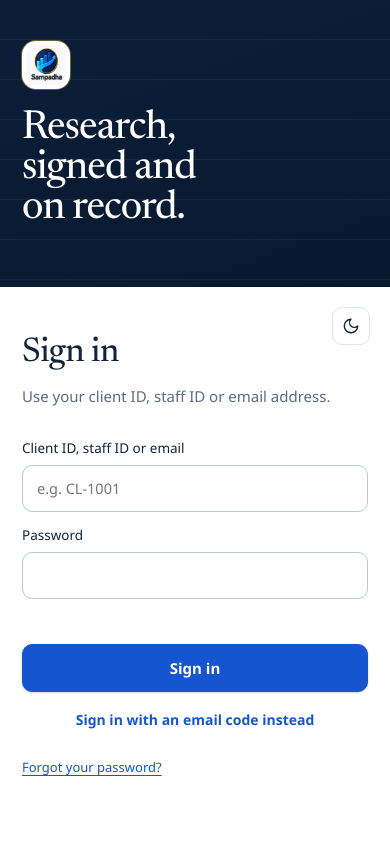
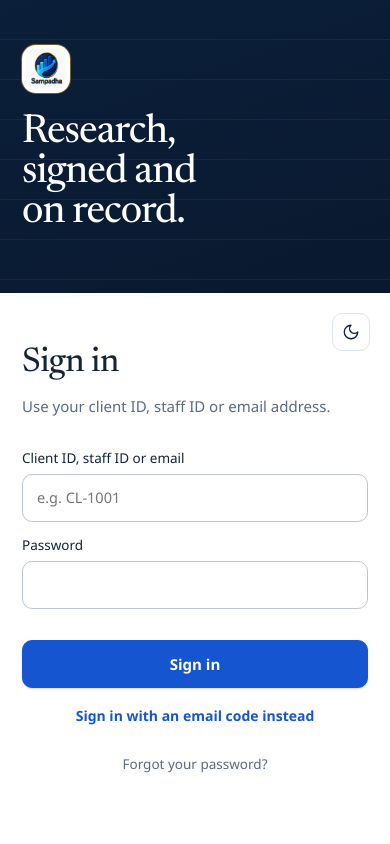
Before and after one commit to finteck-sep192026/Sampadha_Mahogha, a PHP site: page / in a window 390 px wide. Run offline with PHP 8.4, Linux system fonts and the light colour scheme; some web fonts are replaced.

Commit message:
Design refinement round 3: sign-in screens and create forms
- Sign-in: intro as wide as the form, both text links centred and alike, no gap from an empty
  error line; Forgot password hidden while a code is being entered
- Links styled as buttons have no underline (Cash template download)
- Cash research pack: on phones the month goes under the heading instead of squeezing it

Co-Authored-By: Claude Opus 5.5 <noreply@anthropic.com>

```diff
--- a/Sampadha-v2/design-system.css
+++ b/Sampadha-v2/design-system.css
@@ -1640,3 +1640,50 @@ input[type='file']::file-selector-button:hover {
 .segment-heading-meta .segment-mark {
   display: none;
 }
+
+/* ───────────── refinement, round 3 (30 Oct 2026): sign-in and create forms ───────────── */
+
+/* Sign-in: the intro line is as wide as the form, the two text links look alike and are
+   centred, and an empty error line leaves no gap above the main button. */
+.login-box > .muted {
+  max-width: 400px;
+}
+.login-box form .error:empty {
+  display: none;
+}
+.login-box form .btn.primary.wide {
+  margin-top: 18px;
+}
+.demo-hint {
+  text-align: center;
+}
+.login-forgot {
+  color: var(--muted);
+  font-size: 13.5px;
+  text-decoration: none;
+}
+.login-forgot:hover,
+.login-forgot:focus-visible {
+  color: var(--blue);
+  text-decoration: underline;
+}
+/* While a code is being entered, "Forgot your password?" is not a way out of that screen. */
+.login-box:has(#loginCodeForm) .demo-hint {
+  display: none;
+}
+
+/* A link styled as a button reads as a button, without an underline. */
+a.btn {
+  text-decoration: none;
+}
+
+/* Cash research pack: on a narrow screen the month goes under the heading instead of squeezing it. */
+@media (max-width: 760px) {
+  .cash-pack-card .panel-head {
+    flex-direction: column;
+    align-items: stretch;
+  }
+  .cash-pack-month {
+    min-width: 0;
+  }
+}
```
